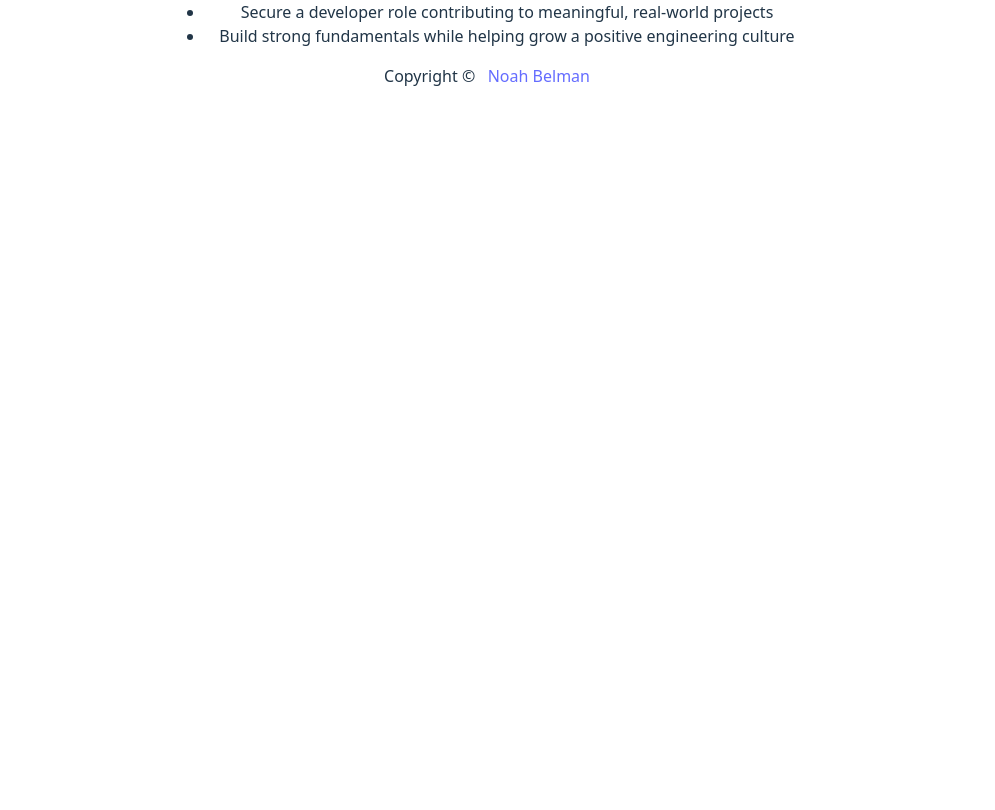
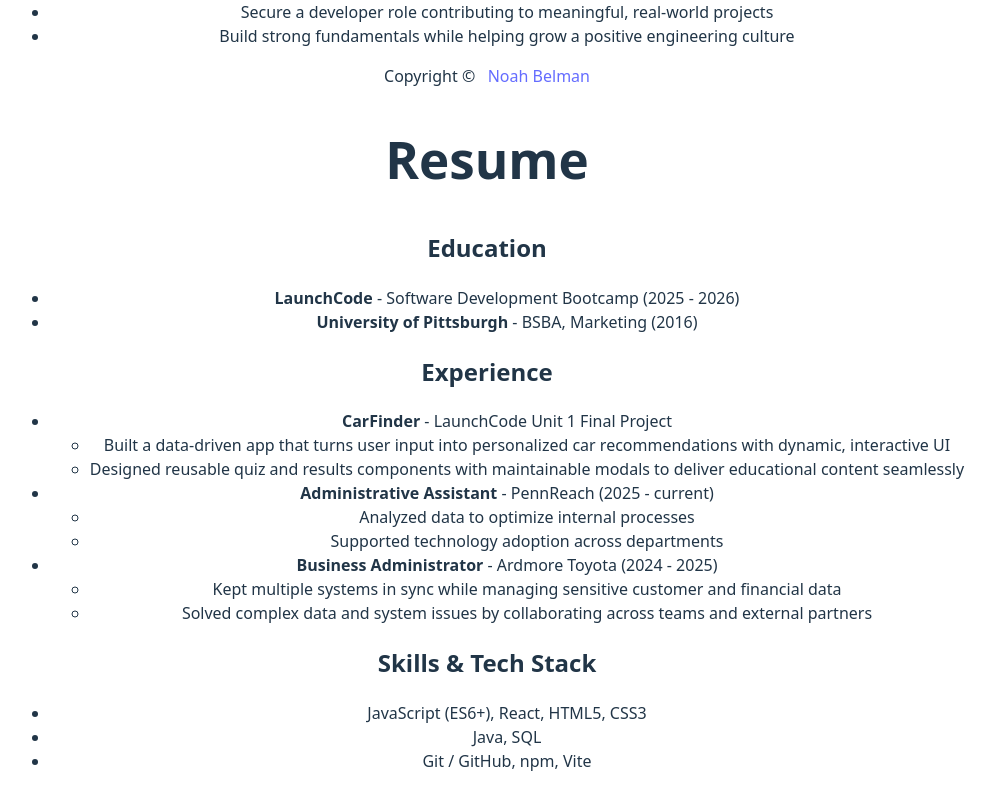
Before and after one commit to Nbelman1/nbelman1.github.io, a React (Vite) app: page / in a window 1280 px wide. Shown: the part 746-1556 px from the top of the page, without its empty margins (153-1148 px from the left). Before the commit the page ends 882 px from the top, so only its background shows below. Built offline with nearby package versions, Linux system fonts and the light colour scheme.

Commit message:
Created Resume component, added content

```diff
--- a/src/App.jsx
+++ b/src/App.jsx
@@ -3,6 +3,7 @@
 import Header from './components/main-page/Header';
 import Home from './components/main-page/Home';
 import Footer from './components/main-page/Footer';
+import Resume from './components/Resume';
 
 
 function App() {
@@ -12,6 +13,7 @@
       <Header />
       <Home />
       <Footer />
+      <Resume />
     </>
   );
 };
--- a/src/components/Resume.jsx
+++ b/src/components/Resume.jsx
@@ -0,0 +1,62 @@
+const Resume = () => {
+    return (
+        <>
+            <section>
+                <h1>Resume</h1>
+
+                {/* TODO: button to download resume */}
+
+                <h2>Education</h2>
+                <div>
+                    <ul>
+                        <li>
+                            <strong>LaunchCode</strong> - Software Development Bootcamp (2025 - 2026)
+                        </li>
+                        <li>
+                            <strong>University of Pittsburgh</strong> - BSBA, Marketing (2016)
+                        </li>
+                    </ul>
+                </div>
+
+                <div>
+                    <h2>Experience</h2>
+                    <ul>
+                        <li>
+                            <strong>CarFinder</strong> - LaunchCode Unit 1 Final Project
+                            <ul>
+                                <li>Built a data-driven app that turns user input into personalized car recommendations with dynamic, interactive UI</li>
+                                <li>Designed reusable quiz and results components with maintainable modals to deliver educational content seamlessly </li>
+                            </ul>
+                        </li>
+                        <li>
+                            <strong>Administrative Assistant</strong> - PennReach (2025 - current)
+                            <ul>
+                                <li>Analyzed data to optimize internal processes</li>
+                                <li>Supported technology adoption across departments</li>
+                            </ul>
+                        </li>
+                        <li>
+                            <strong>Business Administrator</strong> - Ardmore Toyota (2024 - 2025)
+                            <ul>
+                                <li>Kept multiple systems in sync while managing sensitive customer and financial data</li>
+                                <li>Solved complex data and system issues by collaborating across teams and external partners</li>
+                            </ul>
+                        </li>
+                    </ul>
+                </div>
+
+                <div>
+                    <h2>Skills & Tech Stack</h2>
+                    <ul>
+                        <li>JavaScript (ES6+), React, HTML5, CSS3</li>
+                        <li>Java, SQL</li>
+                        <li>Git / GitHub, npm, Vite</li>
+                    </ul>
+                </div>
+
+            </section>
+        </>
+    );
+};
+
+export default Resume;
```
